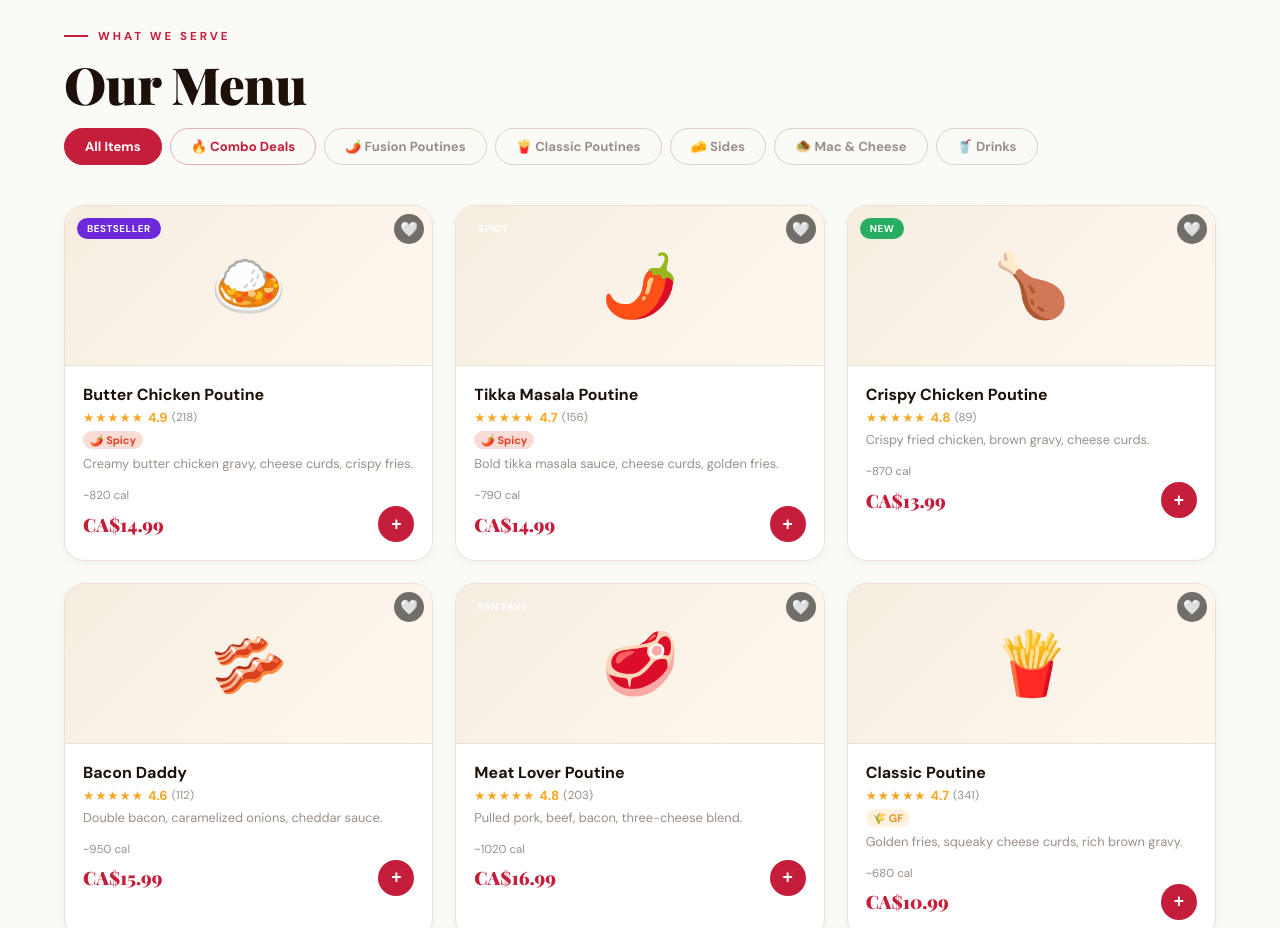
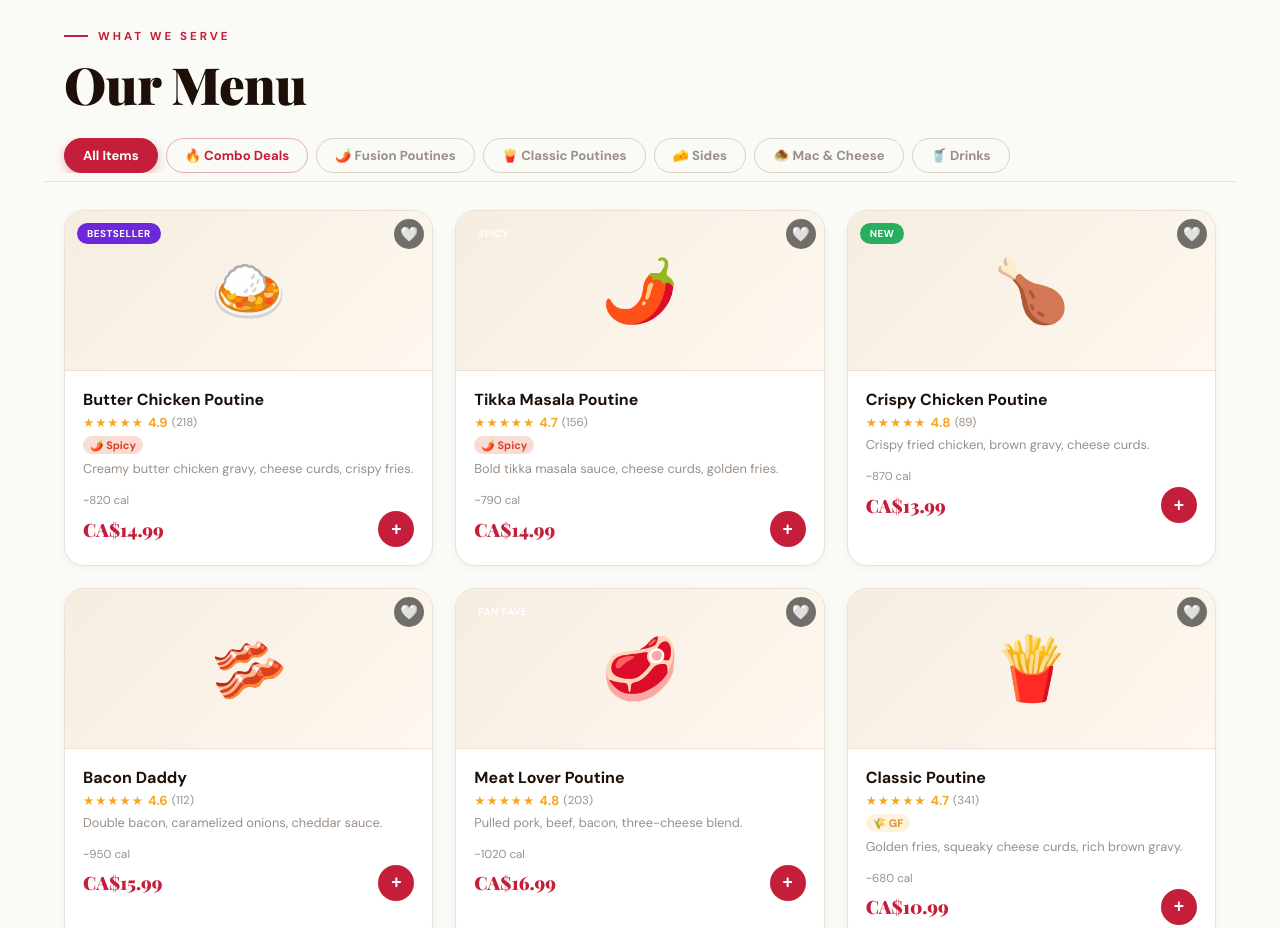
Before and after one commit to raviclairerc-eng/PoutineHub, a website: page index.html in a window 1280 px wide. Shown: the part 2120-3048 px from the top of the page. Drawn offline with nearby package versions, Linux system fonts and the light colour scheme; a web font is replaced by a local one.

Commit message:
Add files via upload

```diff
--- a/index.html
+++ b/index.html
@@ -143,12 +143,17 @@
 
   /* ── MENU ── */
   #menu{background:var(--bg)}
-  .menu-tabs{display:flex;gap:8px;flex-wrap:wrap;margin-bottom:40px}
-  .tab{padding:9px 20px;border-radius:50px;border:1.5px solid var(--border2);background:transparent;color:var(--muted);cursor:pointer;font-size:0.82rem;font-weight:600;transition:all 0.22s;font-family:'DM Sans',sans-serif}
-  .tab.active{background:var(--red);border-color:var(--red);color:#fff}
+  /* Menu category tabs — horizontal scroll pill row */
+  .menu-tabs-wrap{position:sticky;top:0;z-index:80;background:var(--bg);padding:10px 0 8px;margin:0 -20px 28px;border-bottom:1px solid var(--border)}
+  .menu-tabs{display:flex;gap:8px;flex-wrap:nowrap;overflow-x:auto;padding:0 20px;scroll-snap-type:x mandatory;-webkit-overflow-scrolling:touch;scrollbar-width:none}
+  .menu-tabs::-webkit-scrollbar{display:none}
+  .tab{flex-shrink:0;scroll-snap-align:start;padding:8px 18px;border-radius:50px;border:1.5px solid var(--border2);background:transparent;color:var(--muted);cursor:pointer;font-size:0.82rem;font-weight:600;transition:all 0.22s;font-family:'DM Sans',sans-serif;white-space:nowrap}
+  .tab.active{background:var(--red);border-color:var(--red);color:#fff;box-shadow:0 3px 10px rgba(196,30,58,0.3)}
   .tab:hover:not(.active){border-color:var(--red);color:var(--red)}
   .tab.combo-tab{border-color:rgba(196,30,58,0.35);color:var(--red)}
-  .tab.combo-tab.active{background:var(--red);border-color:var(--red);color:#fff}
+  .tab.combo-tab.active{background:var(--red);border-color:var(--red);color:#fff;box-shadow:0 3px 10px rgba(196,30,58,0.3)}
+  /* Fade edges to hint scrollability */
+  .menu-tabs-wrap::after{content:'';position:absolute;right:0;top:0;bottom:0;width:32px;background:linear-gradient(to left,var(--bg),transparent);pointer-events:none}
   .menu-grid{display:grid;grid-template-columns:repeat(auto-fill,minmax(280px,1fr));gap:20px}
 
   /* ── MENU CARD (Five Guys bold style) ── */
@@ -620,6 +625,7 @@
   @media(max-width:768px){
     body.app-mode #hero,body.app-mode #about,body.app-mode #points,body.app-mode #locations,body.app-mode footer,body.app-mode .marquee-strip,body.app-mode #specialBanner,body.app-mode #scrollProgress,body.app-mode nav,body.app-mode .mobile-drawer,body.app-mode .drawer-overlay,body.app-mode .parallax-divider,body.app-mode #google-review,body.app-mode #push-banner,body.app-mode #loyaltySection,body.app-mode #reviewSection,body.app-mode section:not(#menu):not(#hero):not(#about):not(#points):not(#locations){display:none!important}
     body.app-mode #menu{padding-top:0}
+    body.app-mode .menu-tabs-wrap{top:0;margin:0 -16px 20px;border-radius:0}
     .bottom-tabs{display:flex}
   }
 </style>
@@ -791,7 +797,8 @@
   <div class="section-label" data-aos="fade-up">What We Serve</div>
   <h2 class="section-title" data-aos="fade-up" data-aos-delay="100">Our Menu</h2>
   <div id="sheetsNotice" style="display:none;background:rgba(52,152,219,0.08);border:1px solid rgba(52,152,219,0.2);border-radius:10px;padding:10px 16px;margin-bottom:20px;font-size:0.82rem;color:var(--blue)">✅ Menu loaded from Google Sheets</div>
-  <div class="menu-tabs">
+  <div class="menu-tabs-wrap">
+    <div class="menu-tabs" id="menuTabs">
       <button class="tab active" onclick="filterMenu('all',this)">All Items</button>
       <button class="tab combo-tab" onclick="filterMenu('combos',this)">🔥 Combo Deals</button>
       <button class="tab" onclick="filterMenu('fusion',this)">🌶️ Fusion Poutines</button>
@@ -799,6 +806,7 @@
       <button class="tab" onclick="filterMenu('sides',this)">🧀 Sides</button>
       <button class="tab" onclick="filterMenu('mac',this)">🧆 Mac & Cheese</button>
       <button class="tab" onclick="filterMenu('drinks',this)">🥤 Drinks</button>
+    </div>
   </div>
   <div class="menu-grid" id="menuGrid"></div>
 </section>
@@ -1446,6 +1454,8 @@ function renderMenu(filter = 'all') {
 function filterMenu(cat, btn) {
   document.querySelectorAll('.tab').forEach(t => t.classList.remove('active'));
   btn.classList.add('active');
+  // Scroll active tab into view inside the horizontal scroll row
+  btn.scrollIntoView({behavior:'smooth', block:'nearest', inline:'center'});
   renderMenu(cat);
 }
 
```
Lines whose indentation alone changed are shown as unchanged.
